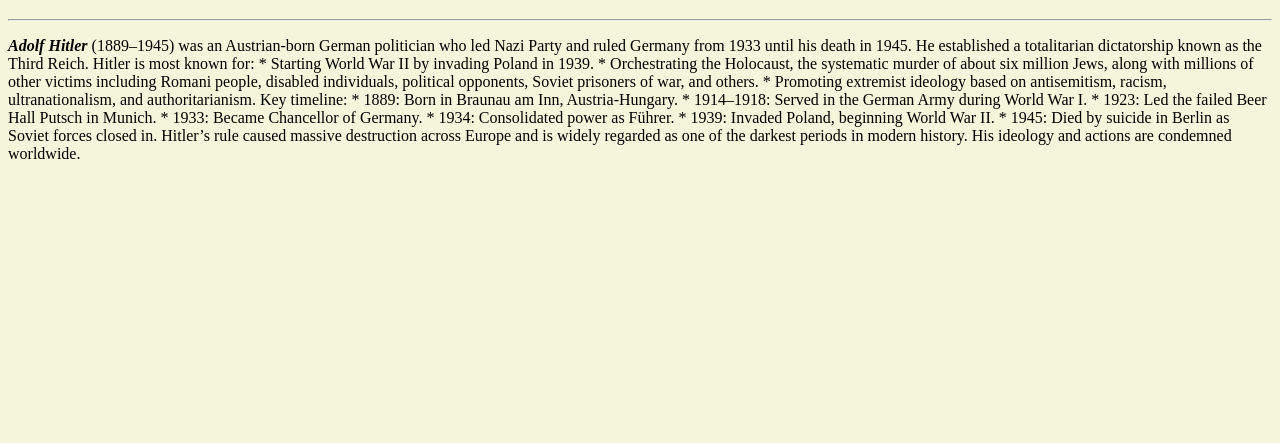
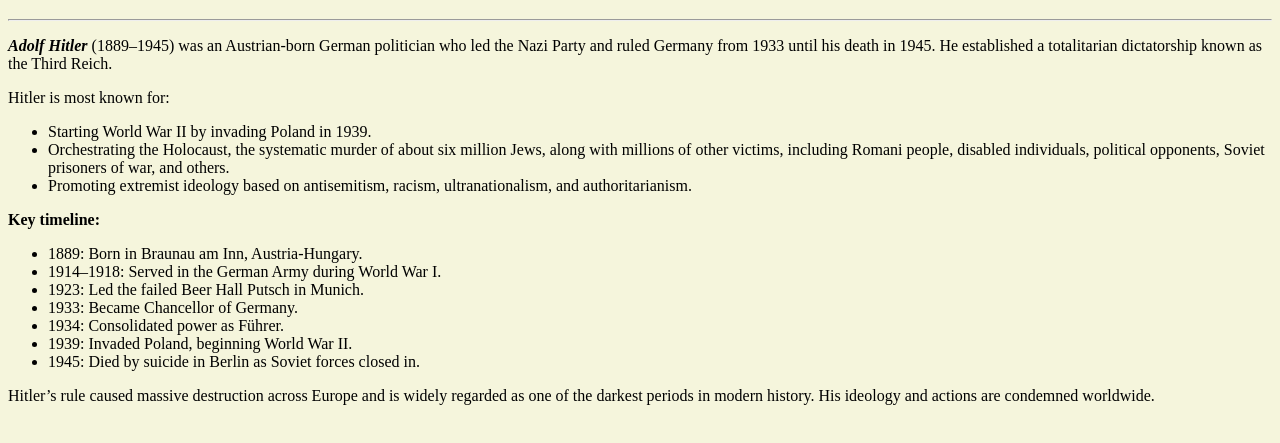
Before and after one commit to leoxurDev/React-Course, a plain HTML site: page Codes/TestProject/index.html in a window 1280 px wide. Shown: the part 61-504 px from the top of the page. Drawn offline with Linux system fonts and the light colour scheme.

Commit message:
updated format

```diff
--- a/Codes/TestProject/index.html
+++ b/Codes/TestProject/index.html
@@ -11,26 +11,37 @@
         <h1 class="oc" style="color: #8f2f88;">Welcome to Leoxur!</h1>
     </center>
     <hr>
-    <p> <b><i>Adolf Hitler</i></b> (1889–1945) was an Austrian-born German politician who led Nazi Party and ruled Germany from 1933 until his death in 1945. He established a totalitarian dictatorship known as the Third Reich.
+<p>
+  <b><i>Adolf Hitler</i></b> (1889–1945) was an Austrian-born German politician who led the Nazi Party and ruled Germany from 1933 until his death in 1945. He established a totalitarian dictatorship known as the Third Reich.
+</p>
 
-Hitler is most known for:
+<p>
+  Hitler is most known for:
+</p>
 
-* Starting World War II by invading Poland in 1939.
-* Orchestrating the Holocaust, the systematic murder of about six million Jews, along with millions of other victims including Romani people, disabled individuals, political opponents, Soviet prisoners of war, and others.
-* Promoting extremist ideology based on antisemitism, racism, ultranationalism, and authoritarianism.
+<ul>
+  <li>Starting World War II by invading Poland in 1939.</li>
+  <li>Orchestrating the Holocaust, the systematic murder of about six million Jews, along with millions of other victims, including Romani people, disabled individuals, political opponents, Soviet prisoners of war, and others.</li>
+  <li>Promoting extremist ideology based on antisemitism, racism, ultranationalism, and authoritarianism.</li>
+</ul>
 
-Key timeline:
+<p>
+  <b>Key timeline:</b>
+</p>
 
-* 1889: Born in Braunau am Inn, Austria-Hungary.
-* 1914–1918: Served in the German Army during World War I.
-* 1923: Led the failed Beer Hall Putsch in Munich.
-* 1933: Became Chancellor of Germany.
-* 1934: Consolidated power as Führer.
-* 1939: Invaded Poland, beginning World War II.
-* 1945: Died by suicide in Berlin as Soviet forces closed in.
+<ul>
+  <li>1889: Born in Braunau am Inn, Austria-Hungary.</li>
+  <li>1914–1918: Served in the German Army during World War I.</li>
+  <li>1923: Led the failed Beer Hall Putsch in Munich.</li>
+  <li>1933: Became Chancellor of Germany.</li>
+  <li>1934: Consolidated power as Führer.</li>
+  <li>1939: Invaded Poland, beginning World War II.</li>
+  <li>1945: Died by suicide in Berlin as Soviet forces closed in.</li>
+</ul>
 
-Hitler’s rule caused massive destruction across Europe and is widely regarded as one of the darkest periods in modern history. His ideology and actions are condemned worldwide.
-    </p>
+<p>
+  Hitler’s rule caused massive destruction across Europe and is widely regarded as one of the darkest periods in modern history. His ideology and actions are condemned worldwide.
+</p>
             <script src="app.js"></script>
 </body>
 </html>
```
